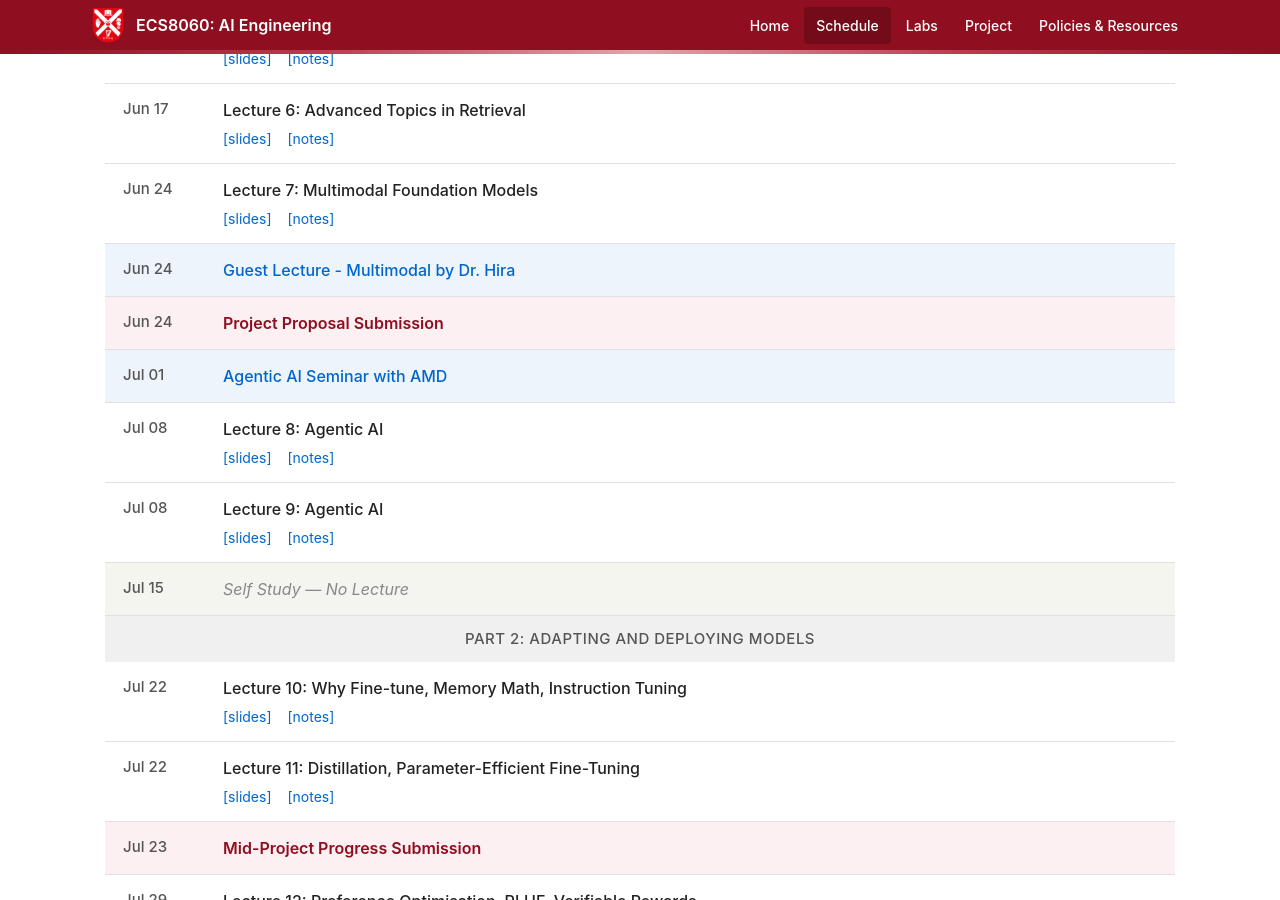
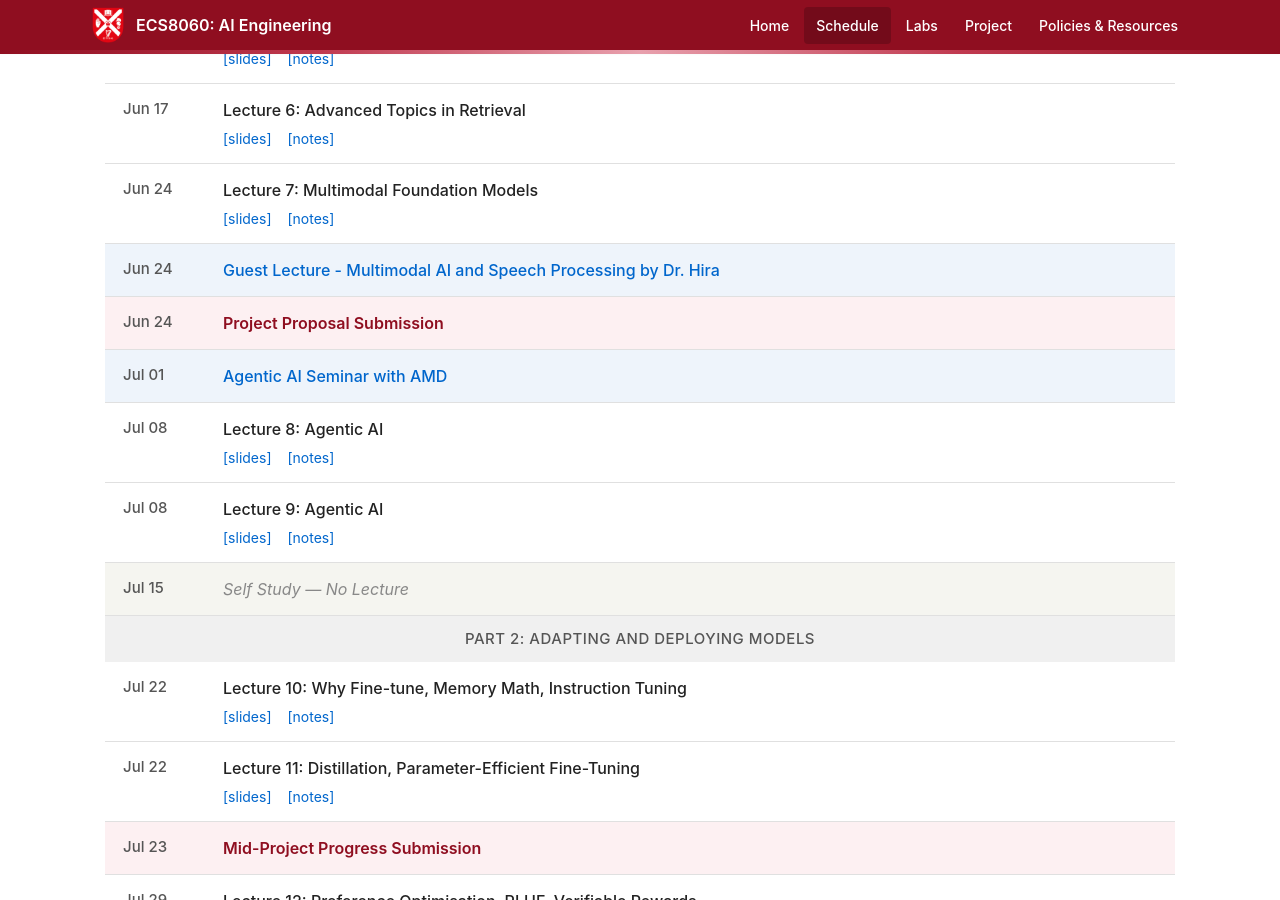
Before and after one commit to awaisrauf/ai_engineering_course, a Jekyll site: the page built from schedule.html, in a window 1280 px wide and 900 px high, scrolled down 1015 px. Built offline with Jekyll 4.4.1, drawn with Linux system fonts in a browser that asks for light colours.

Commit message:
typo fixed in schedule

```diff
--- a/_data/schedule.yml
+++ b/_data/schedule.yml
@@ -84,7 +84,7 @@
 
         - date: "2026-06-24"
           type: event
-          title: "Guest Lecture - Multimodal by Dr. Hira"
+          title: "Guest Lecture - Multimodal AI and Speech Processing by Dr. Hira"
           notes: "/notes/guest-multimodal-dr-hira"
 
         - date: "2026-06-24"
```
